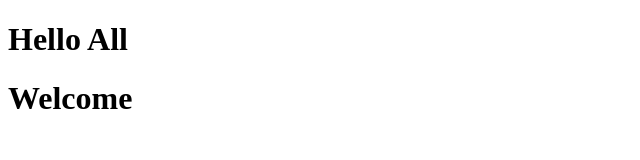
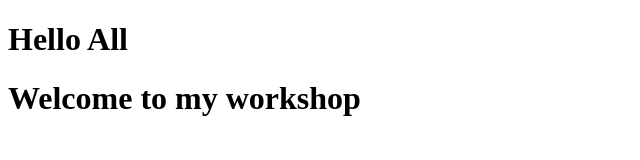
Before and after one commit to shuklashaleen114/4IT, a plain HTML site: page index.html in a window 1280 px wide. Shown: the whole page, without its empty margins (0-640 px from the left). Drawn offline with Linux system fonts and the light colour scheme.

Commit message:
Update index.html

```diff
--- a/index.html
+++ b/index.html
@@ -7,6 +7,6 @@
 </head>
 <body>
     <h1>Hello All</h1>
-    <h1>Welcome</h1>
+    <h1>Welcome to my workshop</h1>
 </body>
 </html>
```
